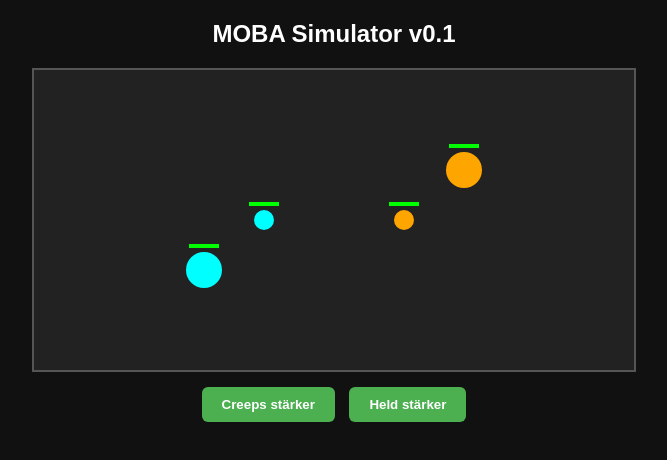
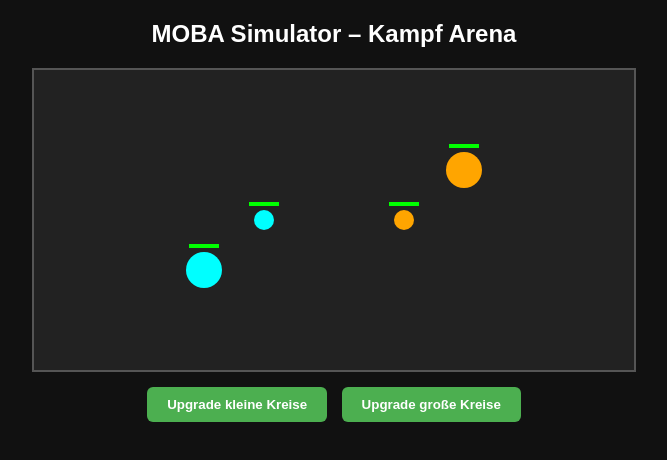
Before and after one commit to Eddy-sudo-alt/Thegame, a plain HTML site: page index.html in a window 1280 px wide. Shown: the whole page, without its empty margins (306-973 px from the left). Drawn offline with Linux system fonts and the light colour scheme.

Commit message:
index.html aktualisieren

```diff
--- a/index.html
+++ b/index.html
@@ -2,7 +2,7 @@
 <html lang="de">
 <head>
   <meta charset="utf-8">
-  <title>MOBA Simulator v0.1</title>
+  <title>MOBA Simulator – Kampf Arena</title>
   <meta name="viewport" content="width=device-width, initial-scale=1">
   <style>
     body { margin:0; background:#111; color:#fff; font-family:sans-serif; text-align:center; }
@@ -13,12 +13,12 @@
   </style>
 </head>
 <body>
-  <h2>MOBA Simulator v0.1</h2>
+  <h2>MOBA Simulator – Kampf Arena</h2>
   <canvas id="game" width="600" height="300"></canvas>
 
   <div id="controls">
-    <button class="upgrade" onclick="upgradeCreeps()">Creeps stärker</button>
-    <button class="upgrade" onclick="upgradeHero()">Held stärker</button>
+    <button class="upgrade" onclick="upgradeUnit('small')">Upgrade kleine Kreise</button>
+    <button class="upgrade" onclick="upgradeUnit('big')">Upgrade große Kreise</button>
   </div>
 
   <script src="main.js"></script>
```
